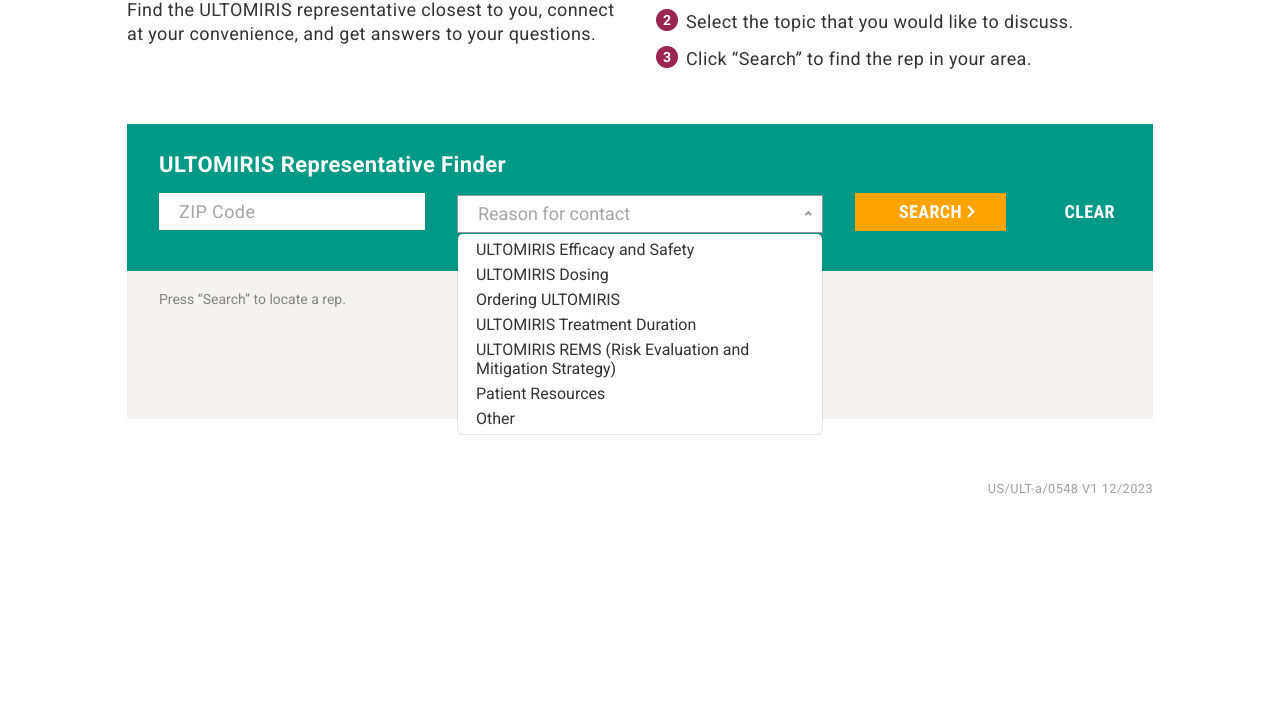
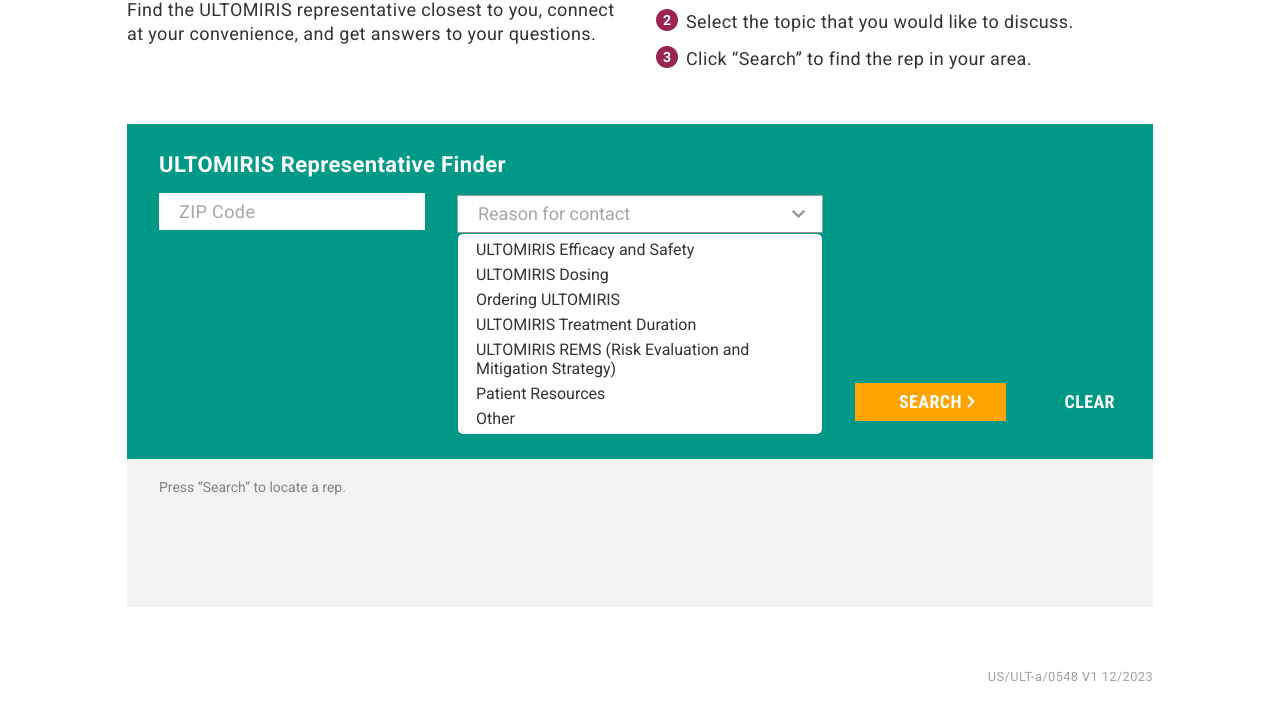
Before and after one commit to Jonansay/ultimoris-project, a website: page index.html in a window 1280 px wide. Both pictures are taken after a click on the element 639 px from the left and 376 px from the top of the page. Shown: the part 162-882 px from the top of the page. Before the commit the page ends 800 px from the top, so only its background shows below. Drawn offline with Linux system fonts and the light colour scheme.

Commit message:
feat: :sparkles: update arrow in select-opcion
update arrow in select-opcion

```diff
--- a/src/js/ultimoris.js
+++ b/src/js/ultimoris.js
@@ -1,8 +1,9 @@
 document.addEventListener("DOMContentLoaded", function () {
   const zip = document.querySelector("#zip-code"); //zip code
   const topic = document.querySelector("#topic");
-  // const open = document.querySelector('.nice-select .open');
-  // console.log(open);
+  const open = document.querySelector('.nice-select');
+ const buttonField = document.querySelector('.form__button-field');
+ console.log(buttonField);
 
   //hidden div
 
@@ -27,6 +28,11 @@
   btn_search.addEventListener("click", zipEmpty);
   btn_search.addEventListener("click", topicEmpty);
   btn_restet.addEventListener("click", resetall);
+  open.addEventListener('click', openSelect)
+
+
+
+
 
   //bd
   const zipbd = ["Saab", "Volvo", "BMW"];
@@ -73,6 +79,20 @@
     }
   }
 
+  function openSelect(){
+    if(open.classList.contains('open')){
+
+      buttonField.style.marginTop = '190px';
+
+
+    }
+    else{
+
+      buttonField.style.marginTop = '0';
+
+    }
+  }
+
   function resetall() {
     var instance = window.niceSelectForm;
     instance.clear();
--- a/src/scss/ui/contact/_form.scss
+++ b/src/scss/ui/contact/_form.scss
@@ -109,6 +109,18 @@
       justify-content: space-between;
       align-items: center;
       align-self: stretch;
+
+      &::after {
+        transform: rotate(0deg) translateY(0) translateX(-5px);
+
+        width: 13px;
+        height: 8px;
+
+        background-image: url('../img/chevron-down.png');
+        background-repeat: no-repeat;
+        background-size: contain;
+        border: none;
+      }
     }
 
     .nice-select.open .nice-select-dropdown {
@@ -166,6 +178,7 @@
       width: 100%;
       display: flex;
       justify-content: space-between;
+      transition: margin, 0.2s ease-in-out;
     }
 
     &__button {
```
Also changed, not shown: build/css/app.css, build/img/chevron-down.png (added), 1 other file.
